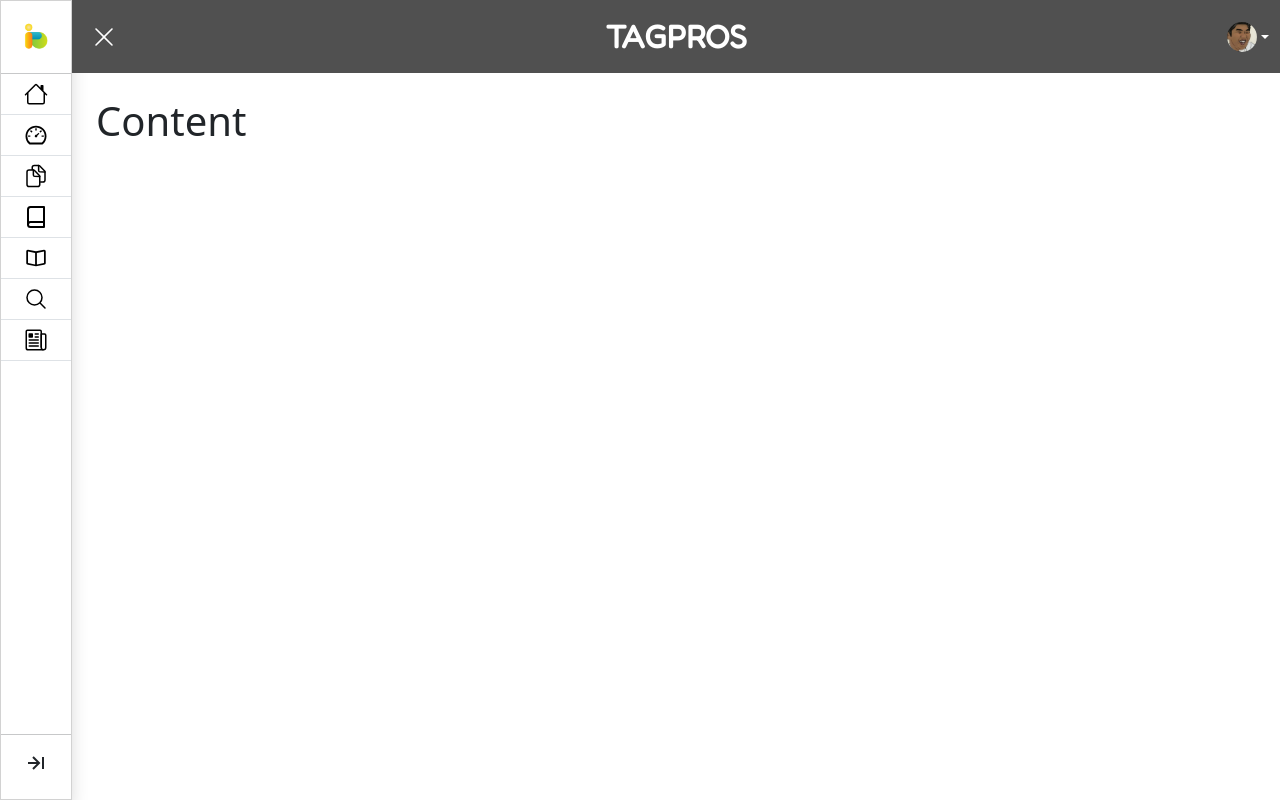
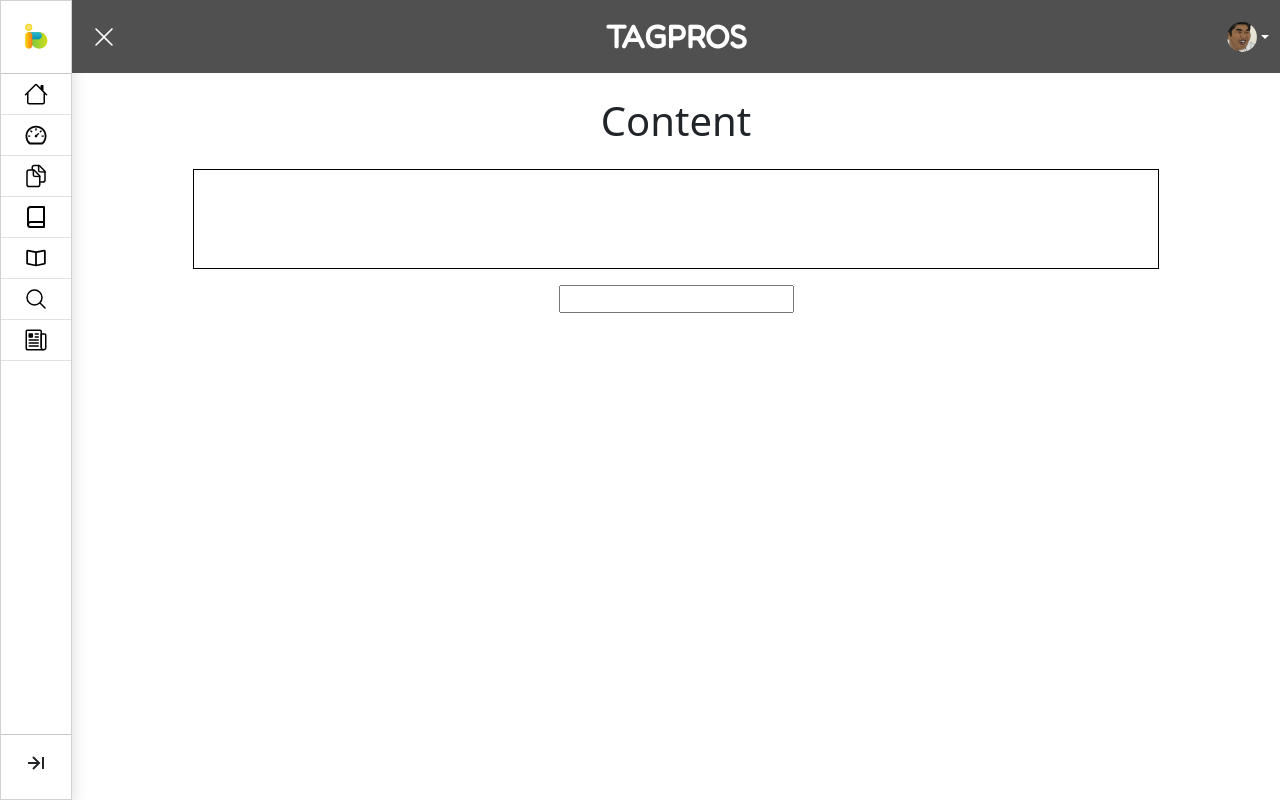
Before and after one commit to Mac12880/nextJSProject, a Next.js app in the folder app/: page /login in a window 1280 px wide. Built offline with nearby package versions, Linux system fonts and the light colour scheme.

Commit message:
passing a variable from child to parent

```diff
--- /dev/null
+++ b/app/components/callback.js
@@ -0,0 +1,13 @@
+import React, { useState } from "react";
+
+const Callback = ({ getColor }) => {
+  const [activeColor, setActiveColor] = useState(null);
+  const handleChange = (e) => {
+    const { value } = e.target;
+    setActiveColor(value);
+    getColor(value);
+  };
+  return <input onChange={handleChange} value={activeColor} className="mt-3" />;
+};
+
+export default Callback;
--- a/app/pages/login.js
+++ b/app/pages/login.js
@@ -1,61 +1,93 @@
-import React, { useState } from 'react'
-import LoginNavbar from '@/components/loginNavbar'
-import { RxHamburgerMenu, RxCross1 } from "react-icons/rx"
+import React, { useState } from "react";
+import LoginNavbar from "@/components/loginNavbar";
+import { RxHamburgerMenu, RxCross1 } from "react-icons/rx";
+import Callback from "../components/callback";
 
 const Login = () => {
-  const [toggler, setToggler] = useState(false)
+  const [toggler, setToggler] = useState(false);
 
   const handleToggle = () => {
-  setToggler((currentState) => !currentState)
+    setToggler((currentState) => !currentState);
     // console.log("clicked")
-  }
+  };
 
-  const [showNavbar, setShowNavbar] = useState(true)
+  const [showNavbar, setShowNavbar] = useState(true);
   const handleShowNavbar = () => {
-    setShowNavbar((currentState) => !currentState)
-  }
+    setShowNavbar((currentState) => !currentState);
+  };
+
+  const [UIColor, setUIColor] = useState(null);
+  const getColor = (color) => {
+    setUIColor(color);
+  };
 
   return (
-    <div className='d-flex flex-direction-row justify-content-start'>
+    <div className="d-flex flex-direction-row justify-content-start">
       {/* {smallNavbar ? <SLoginNavbar /> : <LoginNavbar />} */}
-      {showNavbar && <LoginNavbar/>}
-      <div className='w-100 dashboard'>
-        <div className='d-flex justify-content-between w-100 headerDashboard text-white align-items-center '>
-          {showNavbar ? <RxCross1 className='headerDashboardIcon' onClick={handleShowNavbar}/> : <RxHamburgerMenu className='headerDashboardIcon' onClick={handleShowNavbar}/>}
-          <b className='loginNavbarLogoText'>TAGPROS</b>
-          <div className='dropdown cursorPointer '>
+      {showNavbar && <LoginNavbar />}
+      <div className="w-100 dashboard">
+        <div className="d-flex justify-content-between w-100 headerDashboard text-white align-items-center ">
+          {showNavbar ? (
+            <RxCross1
+              className="headerDashboardIcon"
+              onClick={handleShowNavbar}
+            />
+          ) : (
+            <RxHamburgerMenu
+              className="headerDashboardIcon"
+              onClick={handleShowNavbar}
+            />
+          )}
+          <b className="loginNavbarLogoText">TAGPROS</b>
+          <div className="dropdown cursorPointer ">
             <a
-                className='d-flex align-items-center justify-content-center text-decoration-none dropdown-toggle bg-transparent text-white'
+              className="d-flex align-items-center justify-content-center text-decoration-none dropdown-toggle bg-transparent text-white"
               onClick={handleToggle}
             >
-                <img src="/profile.jpg"
-                className='rounded-circle  loginProfilePic'>
-                </img>
+              <img
+                src="/profile.jpg"
+                className="rounded-circle  loginProfilePic"
+              ></img>
               {/* <strong>Marc</strong> */}
             </a>
-                <ul className='dropdown-menu text-small shadow show navbarProfileDD'
+            <ul
+              className="dropdown-menu text-small shadow show navbarProfileDD"
               style={{
-                display: toggler === false && 'none'
+                display: toggler === false && "none",
               }}
-                data-popper-placement='top-start'>
+              data-popper-placement="top-start"
+            >
               <li>
-                    <a className='dropdown-item' href='#'>Profile</a>
+                <a className="dropdown-item" href="#">
+                  Profile
+                </a>
               </li>
               <li>
-                    <hr className='dropdown-divider' />
+                <hr className="dropdown-divider" />
               </li>
               <li>
-                    <a className='dropdown-item' href='#'>Sign Out</a>
+                <a className="dropdown-item" href="#">
+                  Sign Out
+                </a>
               </li>
             </ul>
           </div>
+        </div>
+        <div className="d-flex flex-column align-items-center">
+          <h1 className="m-2 p-3">Content</h1>
+          <div
+            style={{
+              background: `${UIColor}`,
+              width: "80%",
+              border: "1px solid black",
+              height: "100px",
+            }}
+          ></div>
+          <Callback getColor={getColor} />
+        </div>
+      </div>
+    </div>
+  );
+};
 
-        </div>
-        <h1 className='m-2 p-3'>Content</h1>
-      </div>
-
-    </div>
-  )
-}
-
-export default Login
+export default Login;
```
Also changed, not shown: app/components/compressedImage.js (+5 -5 lines). Lines whose indentation alone changed are shown as unchanged.
